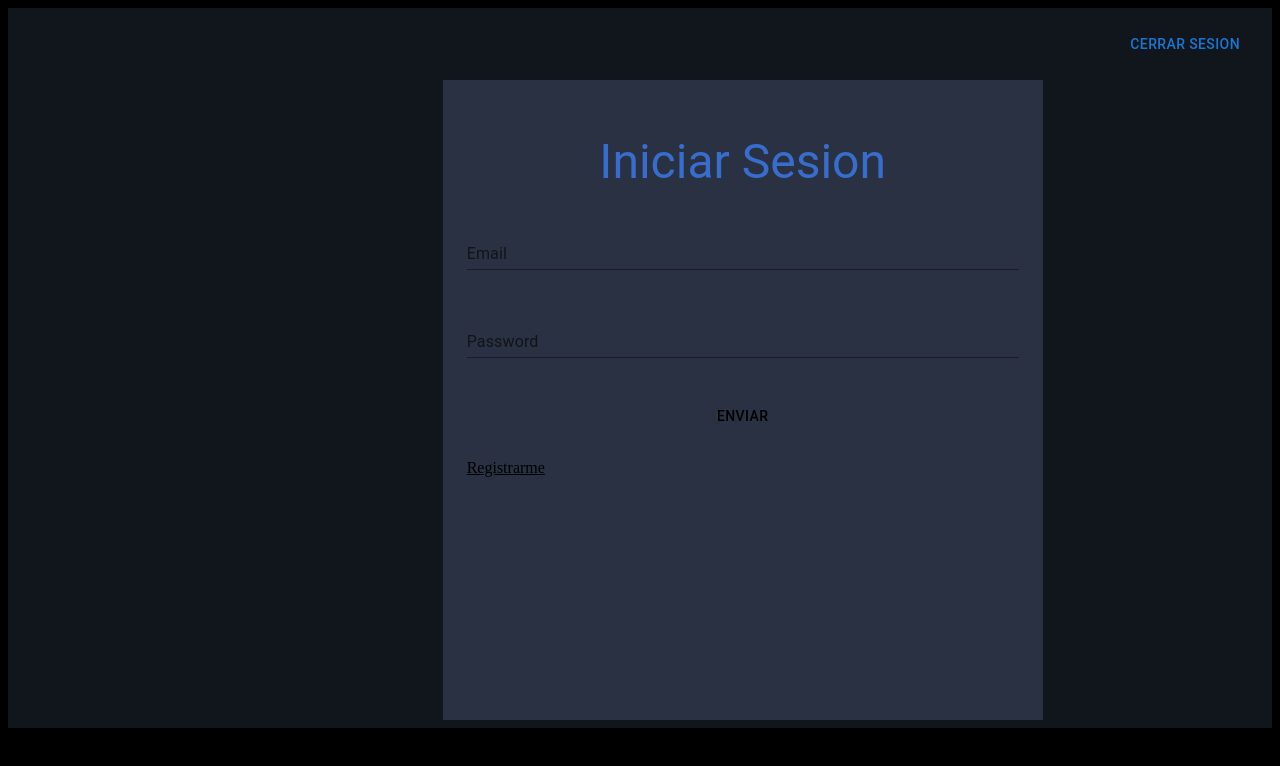
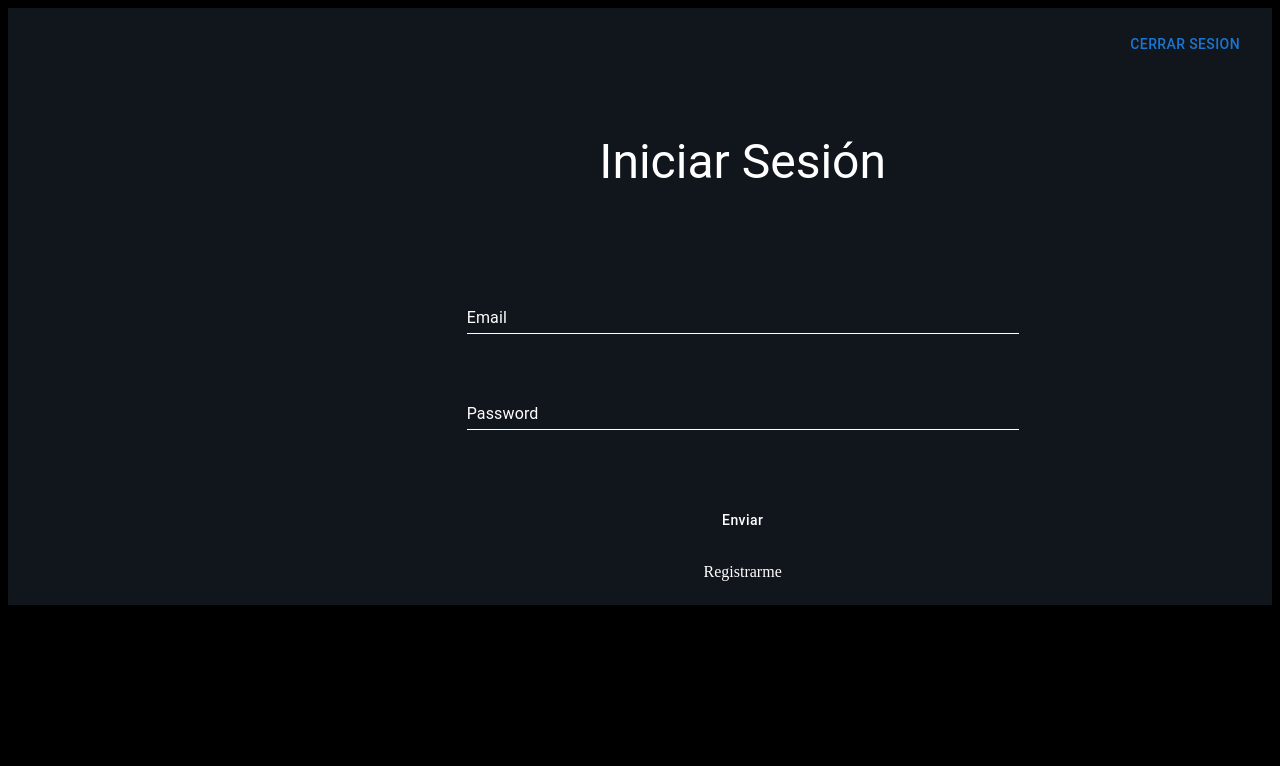
Before and after one commit to josuejimenez20/biblioduddy, a React (Vite) app in the folder frontend/: page /login in a window 1280 px wide. Shown: the top 766 px of the page. Built offline with nearby package versions, Linux system fonts and the light colour scheme.

Commit message:
login new style

```diff
--- a/frontend/src/components/home/books/WishList.jsx
+++ b/frontend/src/components/home/books/WishList.jsx
@@ -9,7 +9,7 @@ import { getWishBooks } from '../../../redux/actions/wishBooks/getWishBooks';
 import { fillBookData } from '../../../redux/slices/currentlyBooks/editBookSlice';
 import { stateReset } from '../../../redux/slices/pendingBooks/editBookSlice'
 import { deleteWishBook } from '../../../redux/actions/wishBooks/deleteWishBook';
-//import './WishListStyles.css';
+import '../../styles/WishList.css';
 
 export default function WishList() {
 
--- a/frontend/src/components/login/LoginUser.jsx
+++ b/frontend/src/components/login/LoginUser.jsx
@@ -8,6 +8,8 @@ import {
 } from '@mui/material';
 import { LoginUser as LoginUserAction } from '../../redux/actions/LoginUser';
 import { createNewData } from '../../helpers/localstorage/createNewData';
+import { ThemeProvider } from '@mui/material/styles';
+import theme from '../themes/theme1'
 
 export default function LoginUser() {
 
@@ -34,14 +36,13 @@ export default function LoginUser() {
     }
 
     return (
-        <Container maxWidth='sm'
-            sx={{ bgcolor: '#2A3142', height: '80vh' }}>
+        <ThemeProvider theme={theme}>
+        <Container maxWidth='sm' className="container">
             <br />
             <br />
             <br />
-            <Typography variant="h3"
-                sx={{ color: '#376DCC', textAlign: 'center' }}>
-                Iniciar Sesion
+            <Typography variant="h3" className="title">
+                Iniciar Sesión
             </Typography>
 
             <form id="login_form" className="form_class" method="submit"
@@ -52,17 +53,17 @@ export default function LoginUser() {
                 <Stack mt={1}>
 
                     <TextField id='email' name='email' label='Email'
-                        variant='standard' sx={{ marginBottom: 5, marginTop: 3 }} />
+                        variant='standard' className="textField" />
                     <TextField id='password' name='password'
-                        label='Password' variant='standard' />
-                    <Button type='submit' variant='outline'  // Añadí type='submit' al botón
-                        sx={{ marginTop: 5, marginBottom: 3 }}>Enviar</Button>
-                    <Link color="inherit" mb={3}
+                        label='Password' variant='standard' type='password'/>
+                    <Button type='submit' variant='standard' className="button">Enviar</Button>
+                    <Link mb={3}
                         onClick={() => {
                             navigate('/Login/Register')
                         }}>Registrarme</Link>
                 </Stack>
             </form>
         </Container>
+        </ThemeProvider>
     )
 }
--- /dev/null
+++ b/frontend/src/components/styles/LoginUser.css
@@ -0,0 +1,3 @@
+/*
+Esta carpeta igual y ya ni la ocupamos, la dejaré por si acaso
+*/
--- a/frontend/src/components/styles/WishList.css
+++ b/frontend/src/components/styles/WishList.css
@@ -1,18 +1,16 @@
-/* Estilos para el contenedor principal */
-.container {
+.wishList_container {
     display: flex;
     flex-direction: column;
     align-items: center;
+
   }
 
-  /* Estilos para el título de la lista de deseos */
   .title {
     font-size: 24px;
-    color: #376DCC;
+    color: #ffffff;
     margin-top: 20px;
   }
 
-  /* Estilos para el botón de agregar */
   .addButton {
     background-color: #376DCC;
     color: white;
@@ -25,7 +23,6 @@
     background-color: #2a4c8f;
   }
 
-  /* Estilos para las tarjetas de libros */
   .bookCard {
     border: 1px solid #ccc;
     border-radius: 5px;
--- /dev/null
+++ b/frontend/src/components/themes/theme1.js
@@ -0,0 +1,67 @@
+import { createTheme } from '@mui/material/styles';
+
+const theme = createTheme({
+    palette: {
+        primary: {
+            main: '#376DCC',
+        },
+        background: {
+            default: '#2A3142',
+        },
+    },
+    typography: {
+        h3: {
+            textAlign: 'center',
+            marginBottom: '6rem',
+        },
+    },
+    components: {
+        MuiInputLabel: {
+            styleOverrides: {
+                root: {
+                    color: 'white',
+                },
+            },
+        },
+        MuiInput: {
+            styleOverrides: {
+                root: {
+                    color: 'white',
+                    margin:'3rem 0rem',
+                    '&:before': {
+                        borderColor: 'white',
+                    },
+                    '&:hover': {
+                        borderColor: 'white',
+                    },
+                },
+            },
+        },
+        MuiButton: {
+            styleOverrides: {
+                root: {
+                    textTransform: 'none',
+                    margin: '1.5rem 0rem',
+                    color: 'white',
+                },
+            },
+        },
+        MuiLink: {
+            styleOverrides: {
+                root: {
+                    display: 'block',
+                    textAlign: 'center',
+                    color: 'white',
+                    textDecoration:'none',
+                    marginBottom: '1rem',
+                    cursor: 'pointer',
+                    '&:hover': {
+                        color: 'white',
+                    },
+                },
+            },
+        },
+    },
+});
+
+export default theme;
```
